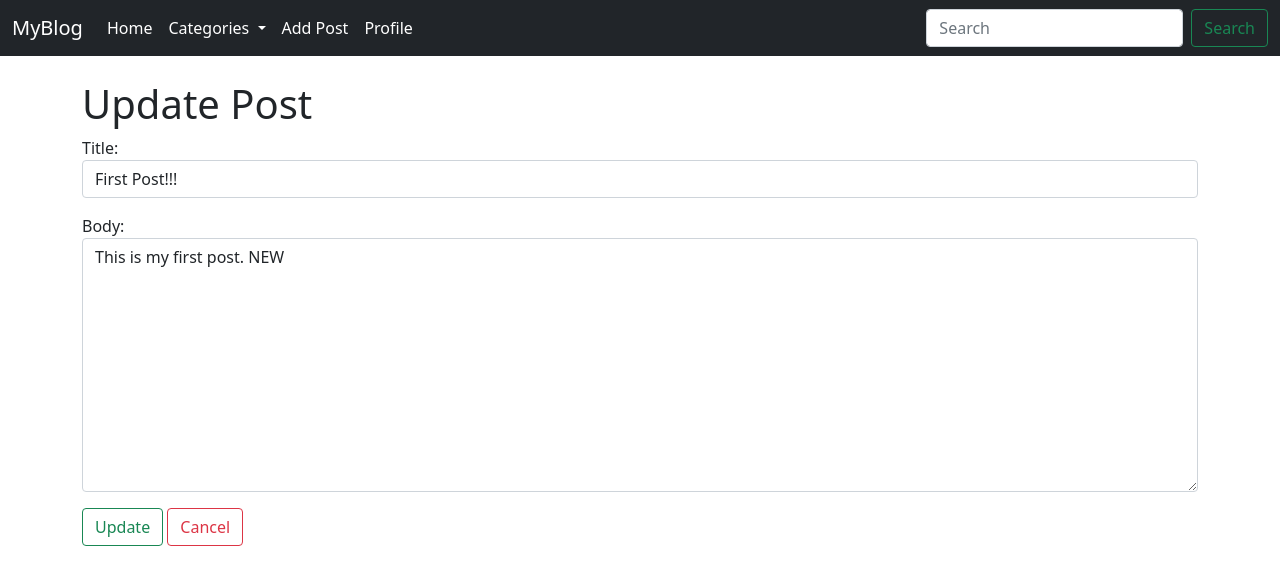
After one commit to SaulGallegos/MyBlog-Django, a Django app: page /post/edit/1 in a window 1280 px wide. The commit adds this page. Shown: the top 585 px of the page. Run offline with Django 3.2, Linux system fonts and the light colour scheme; data comes from the database, SQL or seed files in the repository; both versions use the stored data as it was after the commit.

Commit message:
Edit Post

```diff
--- a/blog/forms.py
+++ b/blog/forms.py
@@ -11,3 +11,14 @@ class PostForm(forms.ModelForm):
                'author':  forms.Select(attrs={'class': 'form-control'}),
                'body':  forms.Textarea(attrs={'class': 'form-control'})
           }
+
+
+class EditPostForm(forms.ModelForm):
+     class Meta:
+          model = Post
+          fields = ('title', 'body')
+
+          widgets = {
+               'title':  forms.TextInput(attrs={'class': 'form-control'}),
+               'body':  forms.Textarea(attrs={'class': 'form-control'})
+          }
--- a/blog/templates/home.html
+++ b/blog/templates/home.html
@@ -7,7 +7,11 @@
      {% for post in object_list %}
           <div class="card mt-4">
                <div class="card-body">
-                    <a class="btn btn-outline-success" href="{% url 'post_detail' post.pk %}">{{post.title}}</a> - {{post.author.first_name}} {{post.author.last_name}}
+                    <h3>{{post.title}}</h3>
+                    <p>{{post.author.first_name}} {{post.author.last_name}}</p>
+
+                    <a class="btn btn-outline-success" href="{% url 'post_detail' post.pk %}">View Post</a>
+                    <a class="btn btn-outline-warning" href="{% url 'update_post' post.pk %}">Edit Post</a>
                </div>
           </div>
      {% endfor %}
--- a/blog/templates/post_details.html
+++ b/blog/templates/post_details.html
@@ -13,6 +13,9 @@
      <div class="card-body">
        <h3 class="card-title">{{post.title}}</h3>
        <p class="card-text">{{post.body}}</p>
+
+       <a class="btn btn-outline-success" href="{% url 'home' %}">Home</a>
+       <a class="btn btn-outline-warning" href="{% url 'update_post' post.pk %}">Edit Post</a>
      </div>
    </div>
 
--- /dev/null
+++ b/blog/templates/update_post.html
@@ -0,0 +1,21 @@
+{% extends 'base.html' %}
+
+{% block title %}
+     Update Post
+{% endblock %}
+
+{% block content %}
+
+<h1>Update Post</h1>
+
+     <div class="form-group">
+          <form method="POST" action="">
+               {% csrf_token %}
+
+               {{ form.as_p }}
+               <button class="btn btn-outline-success">Update</button>
+               <a class="btn btn-outline-danger" href="{% url 'home'%}">Cancel</a>
+          </form>
+     </div>
+
+{% endblock %}
--- a/blog/urls.py
+++ b/blog/urls.py
@@ -1,8 +1,9 @@
 from django.urls import path
-from .views import AddPostView, HomeView, PostDetailView
+from .views import AddPostView, HomeView, PostDetailView, UpdatePostView
 
 urlpatterns = [
     path('', HomeView.as_view(), name='home'),
     path('post/<int:pk>', PostDetailView.as_view(), name='post_detail'),
     path('add_post/', AddPostView.as_view(), name='add_post'),
+    path('post/edit/<int:pk>', UpdatePostView.as_view(), name='update_post'),
 ]
--- a/blog/views.py
+++ b/blog/views.py
@@ -1,6 +1,6 @@
-from blog.models import Post
-from django.views.generic import ListView, DetailView, CreateView
-from .forms import PostForm
+from .models import Post
+from django.views.generic import ListView, DetailView, CreateView, UpdateView
+from .forms import PostForm, EditPostForm
 
 ##############
 #### HOME ####
@@ -25,3 +25,11 @@ class AddPostView(CreateView):
      model = Post
      form_class = PostForm
      template_name = 'add_post.html'
+
+##############
+## Add Post ##
+##############
+class UpdatePostView(UpdateView):
+     model = Post
+     form_class = EditPostForm
+     template_name = 'update_post.html'
```
Also changed, not shown: db.sqlite3.
